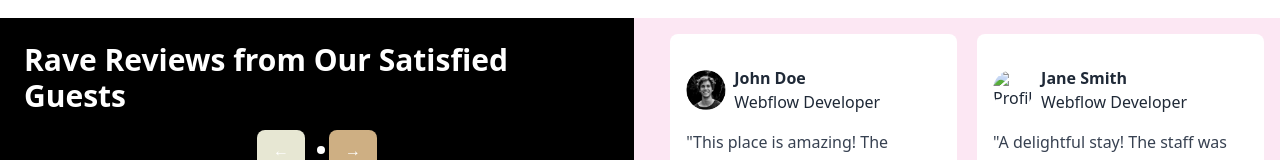
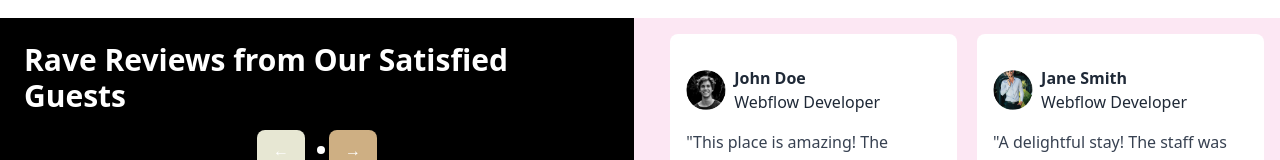
Before and after one commit to NazmulMajed/NazmulMajed, a plain HTML site: page index.html in a window 1280 px wide. Shown: the part 2333-2493 px from the top of the page. Drawn offline with nearby package versions, Linux system fonts and the light colour scheme; files whose address does not match are found by name.

Commit message:
Update index.html

```diff
--- a/index.html
+++ b/index.html
@@ -344,7 +344,7 @@
                 <!-- Review Card 2 -->
                 <div class="bg-white rounded-lg p-4 mb-4 w-full md:w-1/2">
                     <div class="flex items-center mt-4">
-                        <img src="asset/Rectangle 952-1.png" alt="Profile 2" class="w-10 h-10 rounded-full mr-2" />
+                        <img src="Rectangle 952-1.png" alt="Profile 2" class="w-10 h-10 rounded-full mr-2" />
                         <div>
                             <p class="font-semibold">Jane Smith</p>
                            <p>Webflow Developer</p>
```
